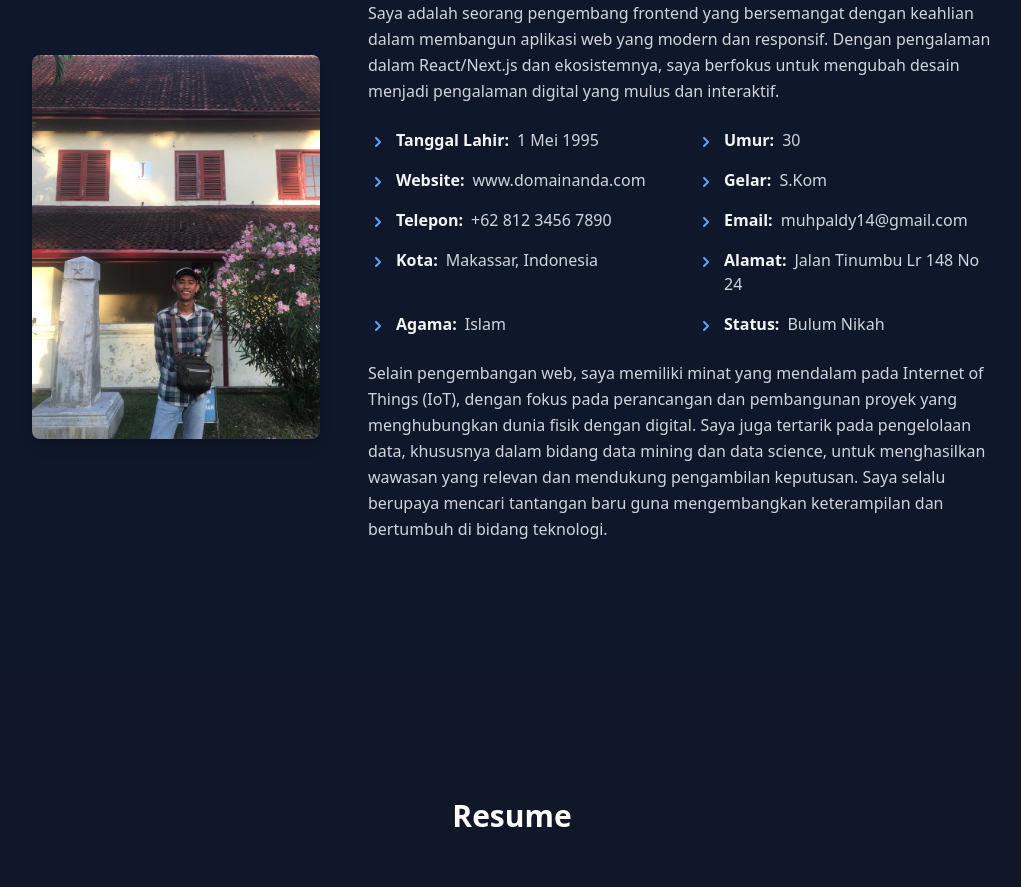
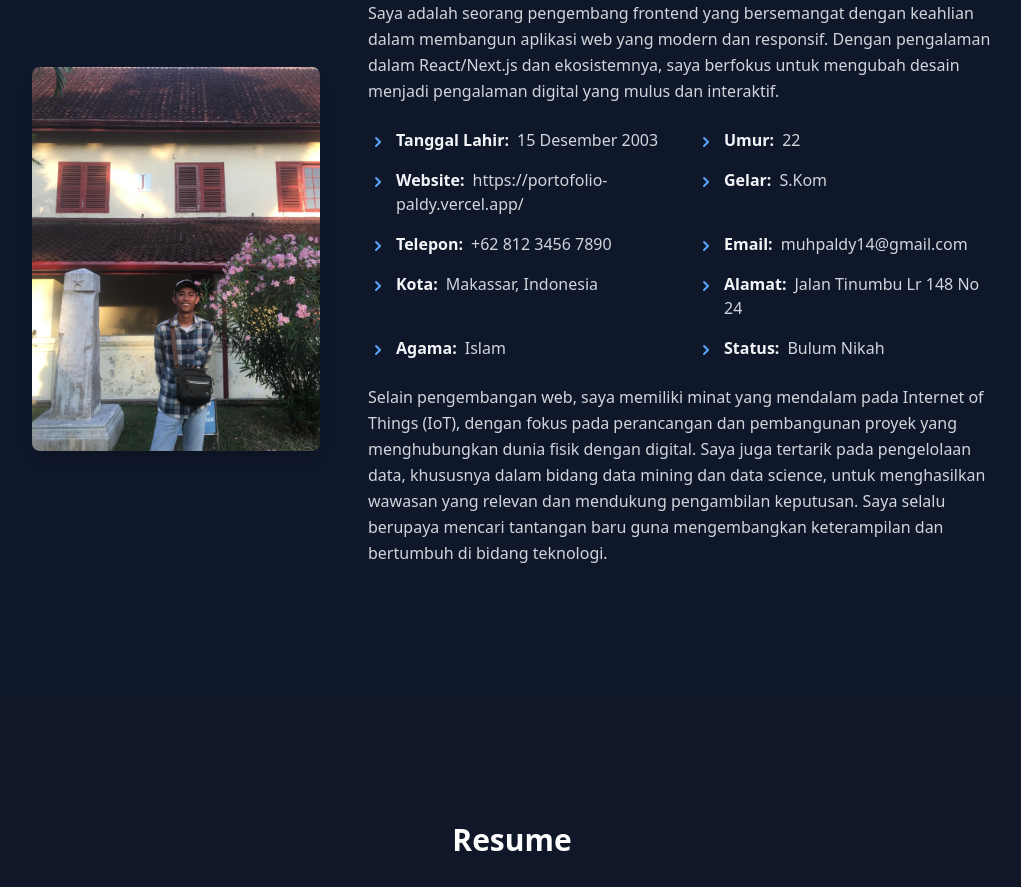
Before and after one commit to rifaldy15/portofolio, a Next.js app: page / in a window 1280 px wide. Shown: the part 1060-1947 px from the top of the page, without its empty margins (256-1277 px from the left). Built offline with nearby package versions, Linux system fonts and the light colour scheme.

Commit message:
Update: AboutSection content and biodata

```diff
--- a/app/components/AboutSection.tsx
+++ b/app/components/AboutSection.tsx
@@ -1,25 +1,27 @@
-'use client';
+"use client";
 
-import Image from 'next/image';
-import { HiChevronRight } from 'react-icons/hi';
+import Image from "next/image";
+import { HiChevronRight } from "react-icons/hi";
 
 // Daftar biodata dalam Bahasa Indonesia
 const biodata = [
-  { label: 'Tanggal Lahir', value: '1 Mei 1995' },
-  { label: 'Umur', value: '30' },
-  { label: 'Website', value: 'www.domainanda.com' },
-  { label: 'Gelar', value: 'S.Kom' },
-  { label: 'Telepon', value: '+62 812 3456 7890' },
-  { label: 'Email', value: 'muhpaldy14@gmail.com' },
-  { label: 'Kota', value: 'Makassar, Indonesia' },
-  { label: 'Alamat', value: 'Jalan Tinumbu Lr 148 No 24' },
-  { label: 'Agama', value: 'Islam' },
-  { label: 'Status', value: 'Bulum Nikah' },
+  { label: "Tanggal Lahir", value: "15 Desember 2003" },
+  { label: "Umur", value: "22" },
+  { label: "Website", value: "https://portofolio-paldy.vercel.app/" },
+  { label: "Gelar", value: "S.Kom" },
+  { label: "Telepon", value: "+62 812 3456 7890" },
+  { label: "Email", value: "muhpaldy14@gmail.com" },
+  { label: "Kota", value: "Makassar, Indonesia" },
+  { label: "Alamat", value: "Jalan Tinumbu Lr 148 No 24" },
+  { label: "Agama", value: "Islam" },
+  { label: "Status", value: "Bulum Nikah" },
 ];
 
 export default function AboutSection() {
   return (
-    <section id="about" className="py-32 px-4 sm:px-6 lg:px-8 bg-[#0F172A] text-white">
+    <section
+      id="about"
+      className="py-32 px-4 sm:px-6 lg:px-8 bg-[#0F172A] text-white">
       <div className="max-w-6xl mx-auto">
         <div className="mb-12">
           <h2 className="text-3xl font-bold text-center">About Me</h2>
@@ -38,10 +40,15 @@ export default function AboutSection() {
           </div>
           {/* Kolom Konten */}
           <div className="md:col-span-2">
-            <h3 className="text-2xl font-semibold text-gray-100 mb-4">Frontend Developer & IoT Enthusiast</h3>
+            <h3 className="text-2xl font-semibold text-gray-100 mb-4">
+              Frontend Developer & IoT Enthusiast
+            </h3>
             <p className="text-gray-300 mb-6 leading-relaxed">
-              Saya adalah seorang pengembang frontend yang bersemangat dengan keahlian dalam membangun aplikasi web yang modern dan responsif. Dengan pengalaman dalam React/Next.js dan ekosistemnya, saya berfokus untuk mengubah desain
-              menjadi pengalaman digital yang mulus dan interaktif.
+              Saya adalah seorang pengembang frontend yang bersemangat dengan
+              keahlian dalam membangun aplikasi web yang modern dan responsif.
+              Dengan pengalaman dalam React/Next.js dan ekosistemnya, saya
+              berfokus untuk mengubah desain menjadi pengalaman digital yang
+              mulus dan interaktif.
             </p>
 
             {/* Grid untuk Biodata */}
@@ -58,9 +65,14 @@ export default function AboutSection() {
             </div>
 
             <p className="text-gray-300 leading-relaxed">
-              Selain pengembangan web, saya memiliki minat yang mendalam pada Internet of Things (IoT), dengan fokus pada perancangan dan pembangunan proyek yang menghubungkan dunia fisik dengan digital. Saya juga tertarik pada pengelolaan
-              data, khususnya dalam bidang data mining dan data science, untuk menghasilkan wawasan yang relevan dan mendukung pengambilan keputusan. Saya selalu berupaya mencari tantangan baru guna mengembangkan keterampilan dan bertumbuh
-              di bidang teknologi.
+              Selain pengembangan web, saya memiliki minat yang mendalam pada
+              Internet of Things (IoT), dengan fokus pada perancangan dan
+              pembangunan proyek yang menghubungkan dunia fisik dengan digital.
+              Saya juga tertarik pada pengelolaan data, khususnya dalam bidang
+              data mining dan data science, untuk menghasilkan wawasan yang
+              relevan dan mendukung pengambilan keputusan. Saya selalu berupaya
+              mencari tantangan baru guna mengembangkan keterampilan dan
+              bertumbuh di bidang teknologi.
             </p>
           </div>
         </div>
```
